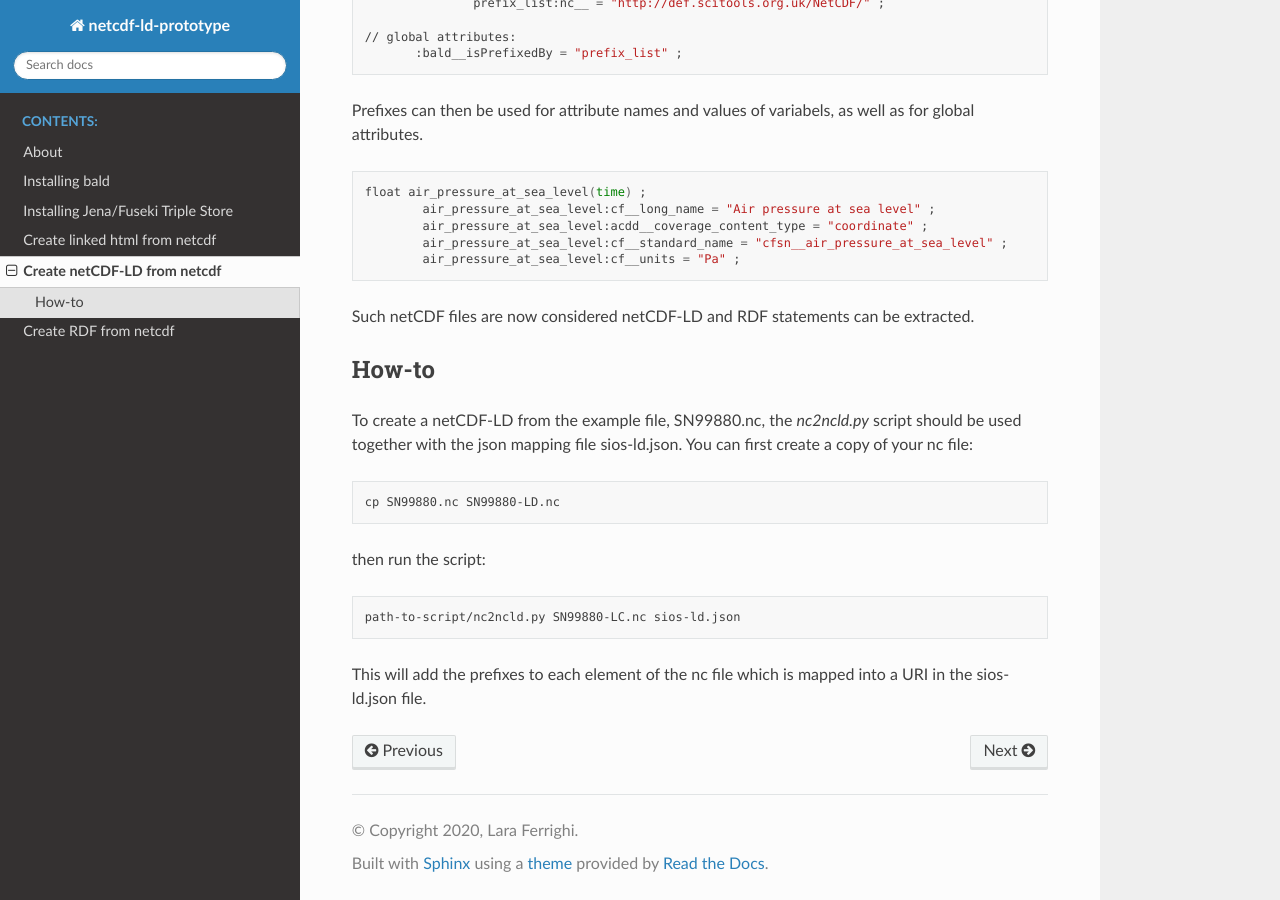
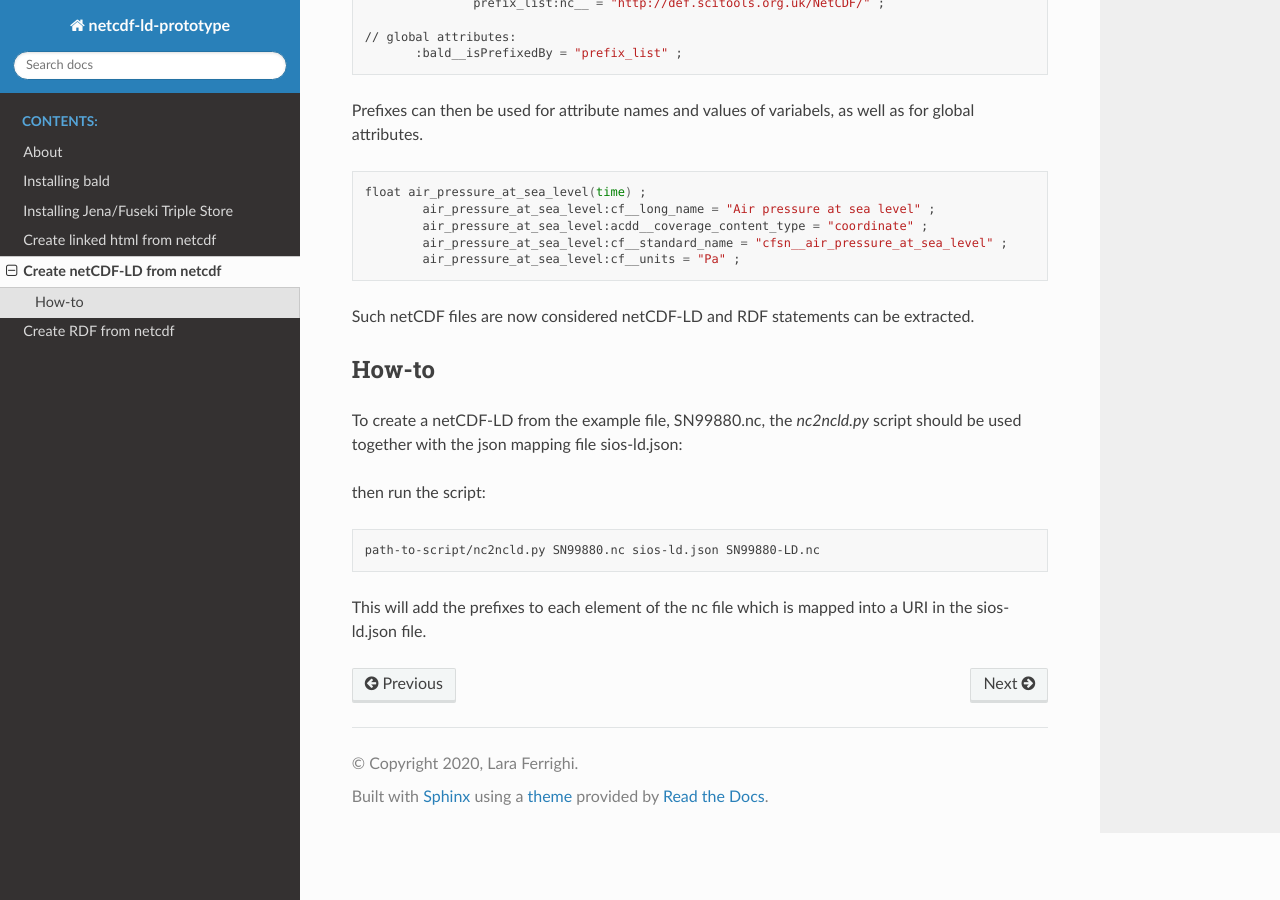
Before and after one commit to ferrighi/netcdf-ld-prototype, a Sphinx documentation site: the page built from source/create-ld.rst, in a window 1280 px wide and 900 px high, scrolled down 955 px. Built offline with Sphinx 7.4.7 and the Read the Docs theme 2.0.0, drawn with Linux system fonts in a browser that asks for light colours.

```diff
--- a/source/create-ld.rst
+++ b/source/create-ld.rst
@@ -53,16 +53,13 @@
 How-to
 ------
 
-To create a netCDF-LD from the example file, SN99880.nc, the *nc2ncld.py* script should be used together with the json mapping file sios-ld.json. You can first create a copy of your nc file:
+To create a netCDF-LD from the example file, SN99880.nc, the *nc2ncld.py* script should be used together with the json mapping file sios-ld.json:
 
-.. code-block:: bash
-
- cp SN99880.nc SN99880-LD.nc
 
 then run the script:
 
 .. code-block:: bash
 
- path-to-script/nc2ncld.py SN99880-LC.nc sios-ld.json
+ path-to-script/nc2ncld.py SN99880.nc sios-ld.json SN99880-LD.nc
 
 This will add the prefixes to each element of the nc file which is mapped into a URI in the sios-ld.json file.
```
Also changed, not shown: 1 other file.
